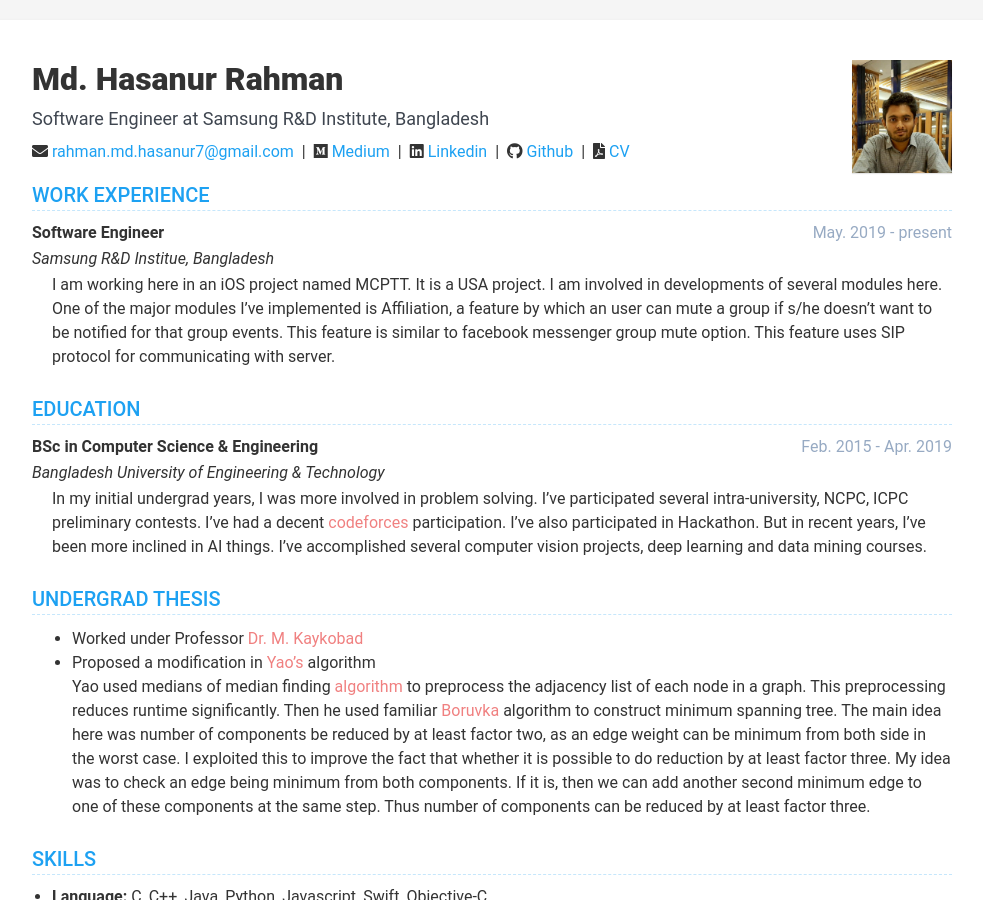
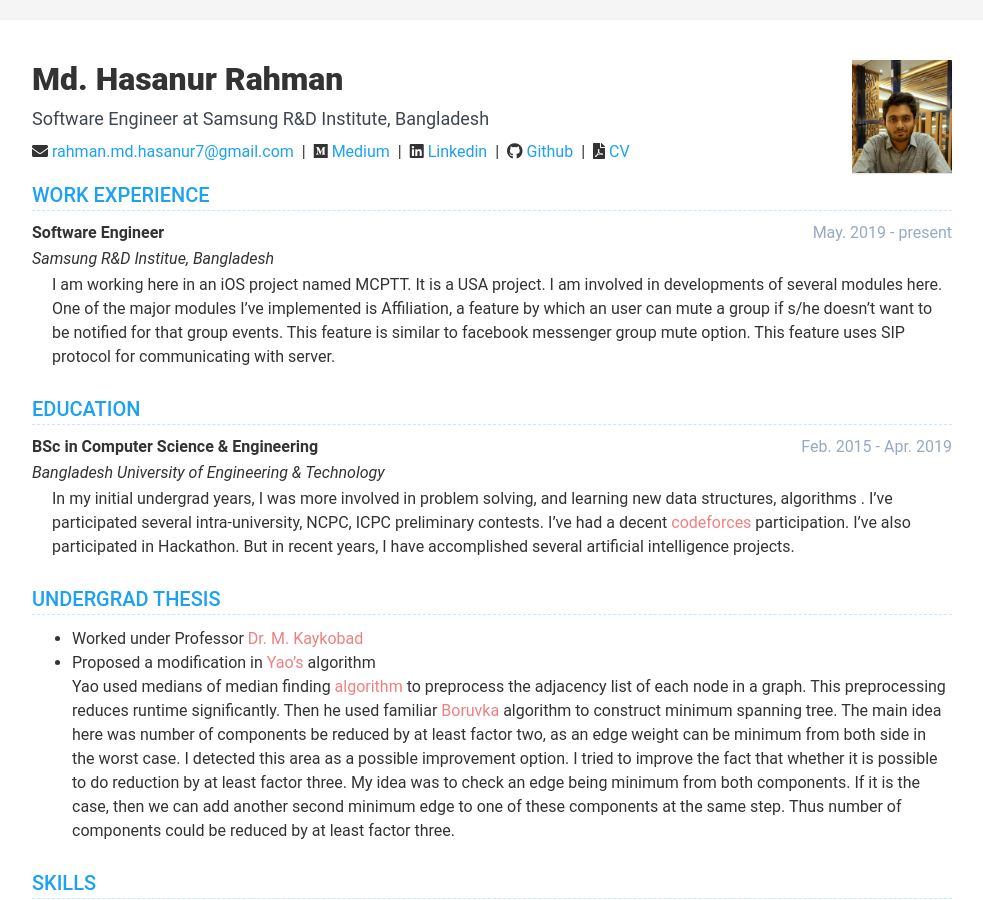
Before and after one commit to umma-salma/hasanur-rahman.github.io, a Jekyll site: the page built from index.html, in a window 1280 px wide and 900 px high. Shown: the whole window, without its empty margins (148-1131 px from the left). Built offline with Jekyll 4.4.1, drawn with Linux system fonts in a browser that asks for light colours; nearby versions of some CDN libraries.

Commit message:
updated data

```diff
--- a/_data/data.yml
+++ b/_data/data.yml
@@ -63,10 +63,9 @@
       major: BSc in Computer Science & Engineering
       degree:
       details: |
-        In my initial undergrad years, I was more involved in problem solving. I've participated several intra-university, NCPC, ICPC preliminary
+        In my initial undergrad years, I was more involved in problem solving, and learning new data structures, algorithms . I've participated several intra-university, NCPC, ICPC preliminary
         contests. I've had a decent <a href="https://codeforces.com/profile/mHr029" style="color:#F08080;">codeforces</a> participation. I've also participated in Hackathon.
-        But in recent years, I've been more inclined in AI things. I've accomplished several computer vision projects, deep learning and data mining
-        courses.
+        But in recent years, I have accomplished several artificial intelligence projects.
 
 thesis:
   display: true
@@ -81,8 +80,8 @@
           Yao used medians of median finding <a href="http://bioinfo.ict.ac.cn/~dbu/AlgorithmCourses/Lectures/Lec15-Selection-Methods-Floyd-Reviest-Blum.pdf" style="color:#F08080;">algorithm</a> to preprocess the adjacency
           list of each node in a graph. This preprocessing reduces runtime significantly. Then he used familiar <a href="https://www.academia.edu/1380895/Otakar_Boruvka_1899_1995_and_the_Minimum_Spanning_Tree" style="color:#F08080;">Boruvka</a> algorithm
           to construct minimum spanning tree. The main idea here was number of components be reduced by at least factor two, as an edge weight can be minimum from
-          both side in the worst case. I exploited this to improve the fact that whether it is possible to do reduction by at least factor three. My idea was to check an edge being minimum from both components. If it is, then we can add another second
-          minimum edge to one of these components at the same step. Thus number of components can be reduced by at least factor three.
+          both side in the worst case. I detected this area as a possible improvement option. I tried to improve the fact that whether it is possible to do reduction by at least factor three. My idea was to check an edge being minimum from both components. If it is the case, then we can add another second
+          minimum edge to one of these components at the same step. Thus number of components could be reduced by at least factor three.
 
 
 experiences:
```
